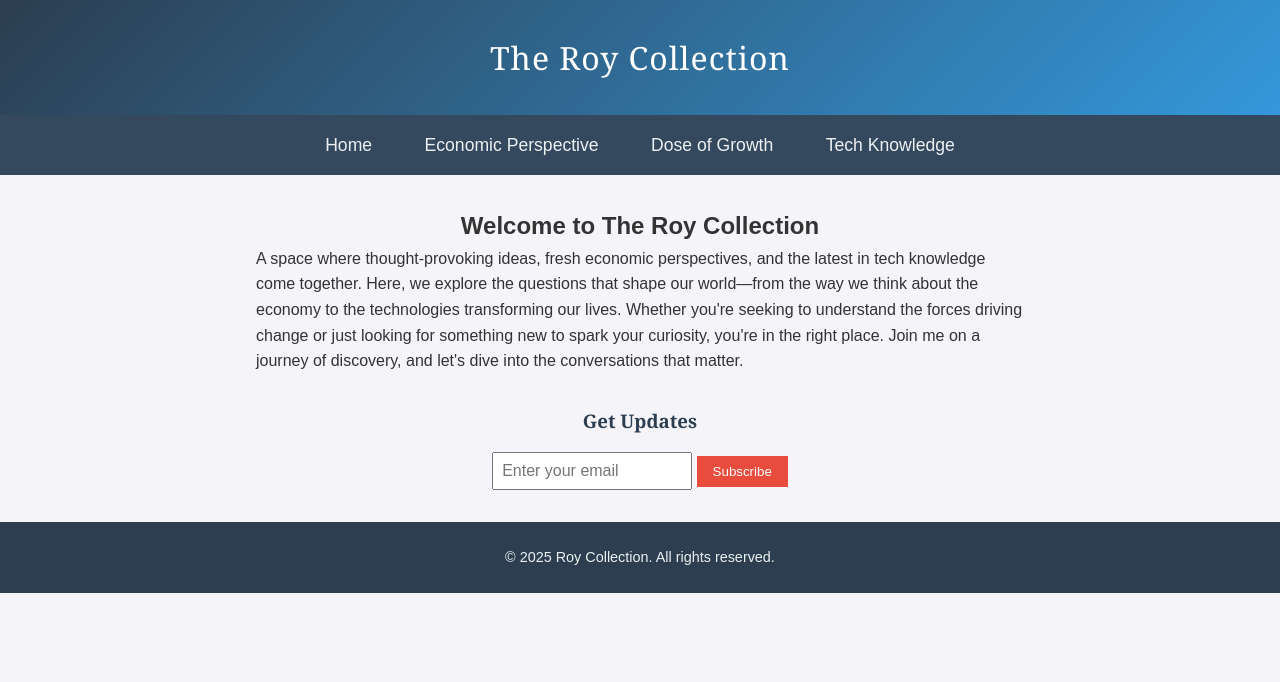
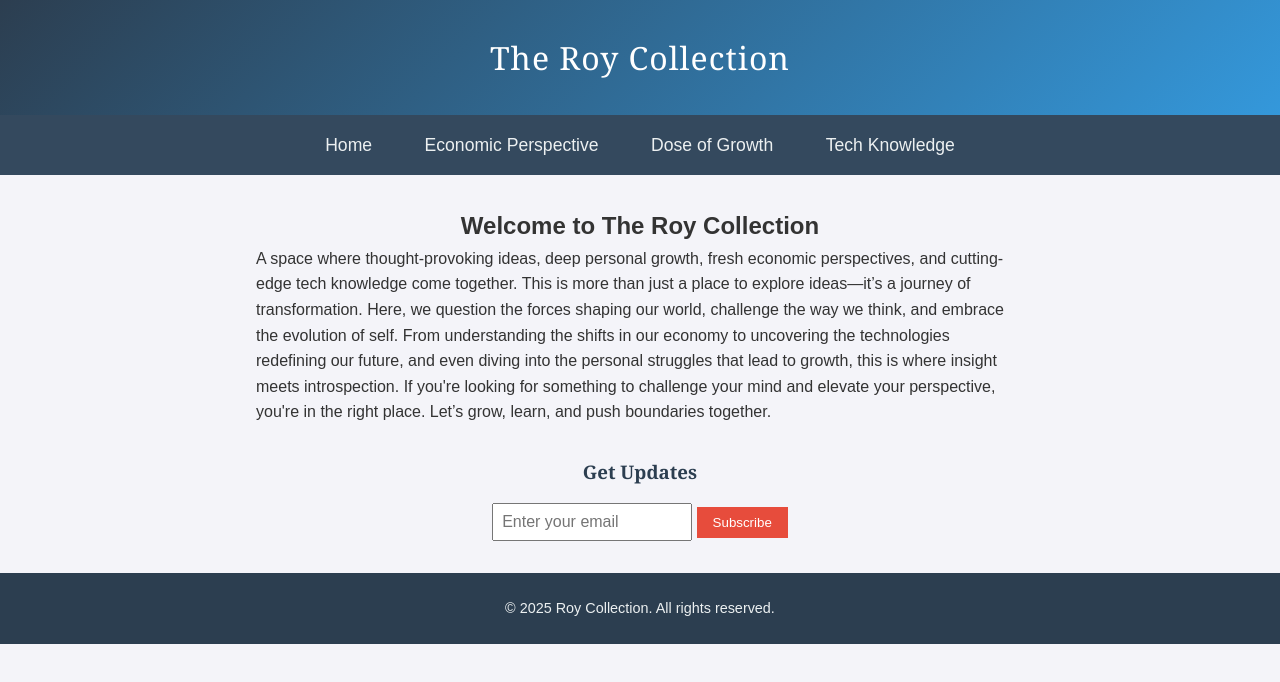
Before and after one commit to t-provelo/solace-wealth-journal, a website: page public/index.html in a window 1280 px wide. Drawn offline with Linux system fonts and the light colour scheme.

Commit message:
Update articles

```diff
--- a/public/index.html
+++ b/public/index.html
@@ -30,7 +30,7 @@
     </nav>
     <section class="content">
         <h2>Welcome to The Roy Collection</h2>
-        <p>A space where thought-provoking ideas, fresh economic perspectives, and the latest in tech knowledge come together. Here, we explore the questions that shape our world—from the way we think about the economy to the technologies transforming our lives. Whether you're seeking to understand the forces driving change or just looking for something new to spark your curiosity, you're in the right place. Join me on a journey of discovery, and let's dive into the conversations that matter.</p>
+        <p>A space where thought-provoking ideas, deep personal growth, fresh economic perspectives, and cutting-edge tech knowledge come together. This is more than just a place to explore ideas—it’s a journey of transformation. Here, we question the forces shaping our world, challenge the way we think, and embrace the evolution of self. From understanding the shifts in our economy to uncovering the technologies redefining our future, and even diving into the personal struggles that lead to growth, this is where insight meets introspection. If you're looking for something to challenge your mind and elevate your perspective, you're in the right place. Let’s grow, learn, and push boundaries together.</p>
     </section>
     <div class="subscription">
         <h3>Get Updates</h3>
```
